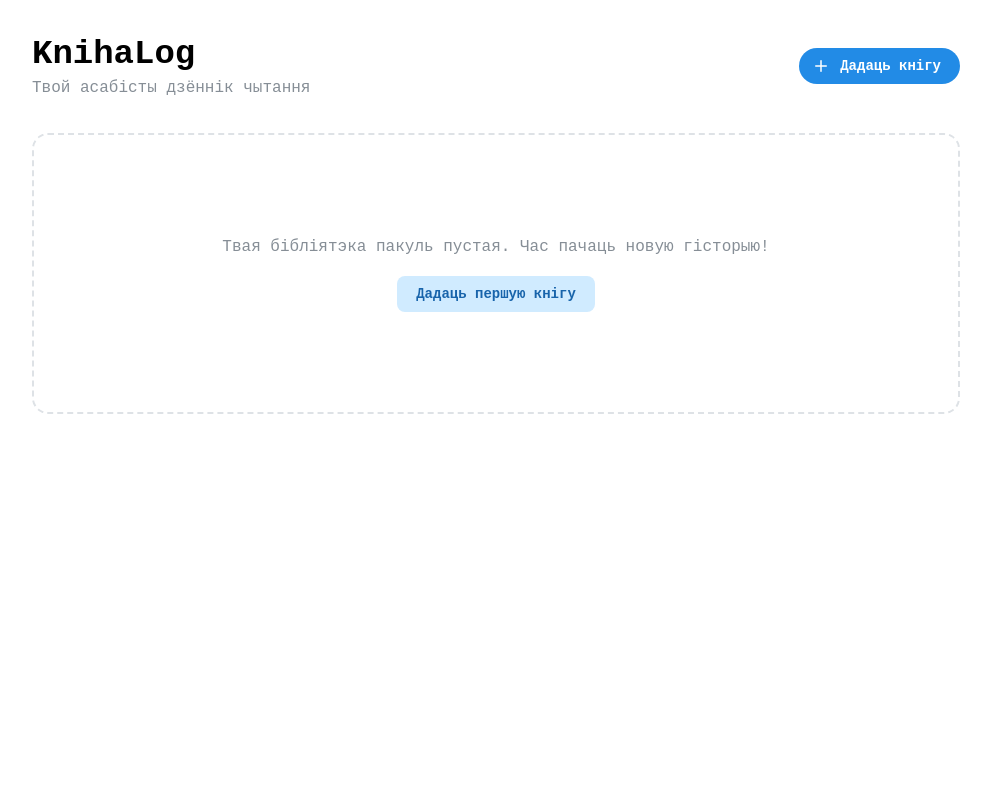
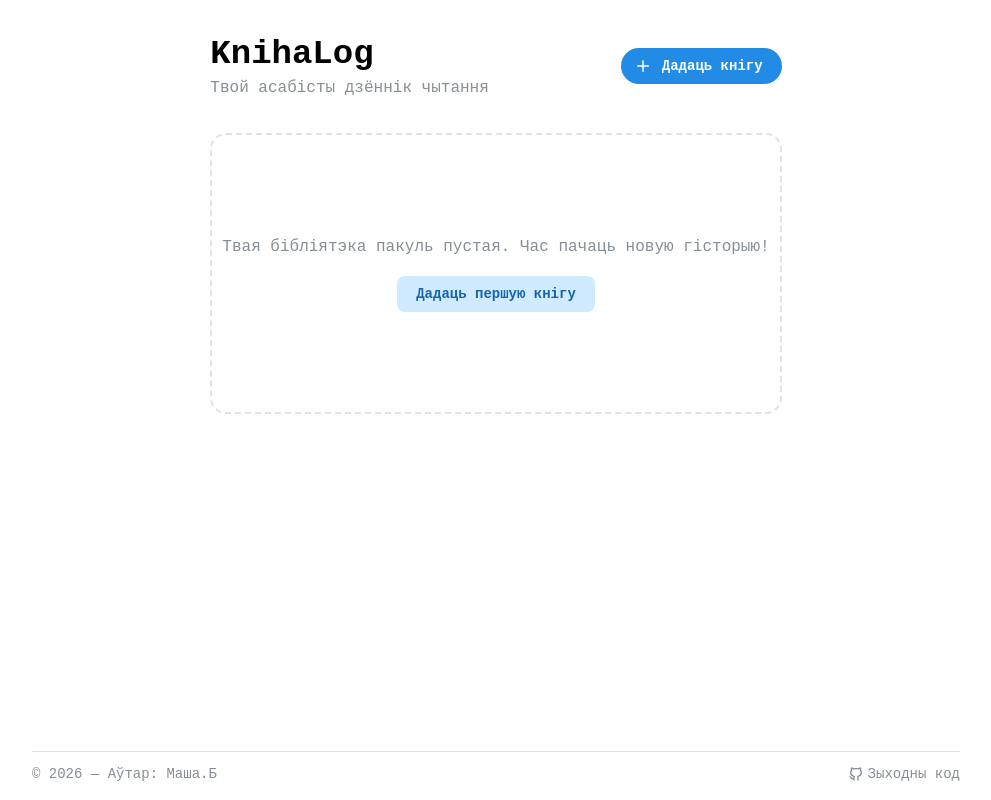
Before and after one commit to masha-masha/KnihaLog, a React (Vite) app: page / in a window 1280 px wide. Shown: the whole page, without its empty margins (144-1135 px from the left). Built offline with nearby package versions, Linux system fonts and the light colour scheme.

Commit message:
feat: add component Footer

```diff
--- a/src/App.tsx
+++ b/src/App.tsx
@@ -5,6 +5,7 @@ import {
  SimpleGrid,
  Group,
  Stack,
+ Flex,
  Text,
 } from "@mantine/core";
 import { useDisclosure } from "@mantine/hooks";
@@ -12,13 +13,15 @@ import { IconPlus } from "@tabler/icons-react";
 import { useAppSelector } from "./store/hooks";
 import { BookCard } from "./components/BookCard";
 import { AddBookModal } from "./components/AddBookModal";
+import { Footer } from "./components/Footer";
 
 export default function App() {
  const [opened, { open, close }] = useDisclosure(false);
  const books = useAppSelector((state) => state.books.books);
 
  return (
-  <Container size="md" py="xl">
+  <Flex direction="column" mih="100vh">
+   <Container size="md" py="xl" flex={1} >
     <Stack gap="xl">
      <Group justify="space-between">
       <Stack gap={0}>
@@ -56,5 +59,7 @@ export default function App() {
      )}
     </Stack>
    </Container>
+   <Footer />
+  </Flex>
  );
 }
--- /dev/null
+++ b/src/components/Footer.tsx
@@ -0,0 +1,32 @@
+import { Container, Group, Text, Anchor, Divider, Stack, Flex } from "@mantine/core";
+import { IconBrandGithub } from "@tabler/icons-react";
+
+export function Footer() {
+
+
+ return (
+  <Container w="100%" mt="xl" pb="md">
+   <Divider mb="sm"/>
+   <Flex justify="space-between">
+    <Group justify="space-between">
+     <Text size="sm" c="dimmed">
+      © {new Date().getFullYear()} — Аўтар: Маша.Б
+     </Text>
+    </Group>
+     <Group gap="xs">
+      <Anchor
+       href="#"
+       target="_blank"
+       c="dimmed"
+       size="sm"
+       display="flex"
+       style={{ alignItems: "center", gap: "4px" }}
+      >
+       <IconBrandGithub size={16} />
+       Зыходны код
+      </Anchor>
+     </Group>
+   </Flex>
+  </Container>
+ );
+}
```
Lines whose indentation alone changed are shown as unchanged.
